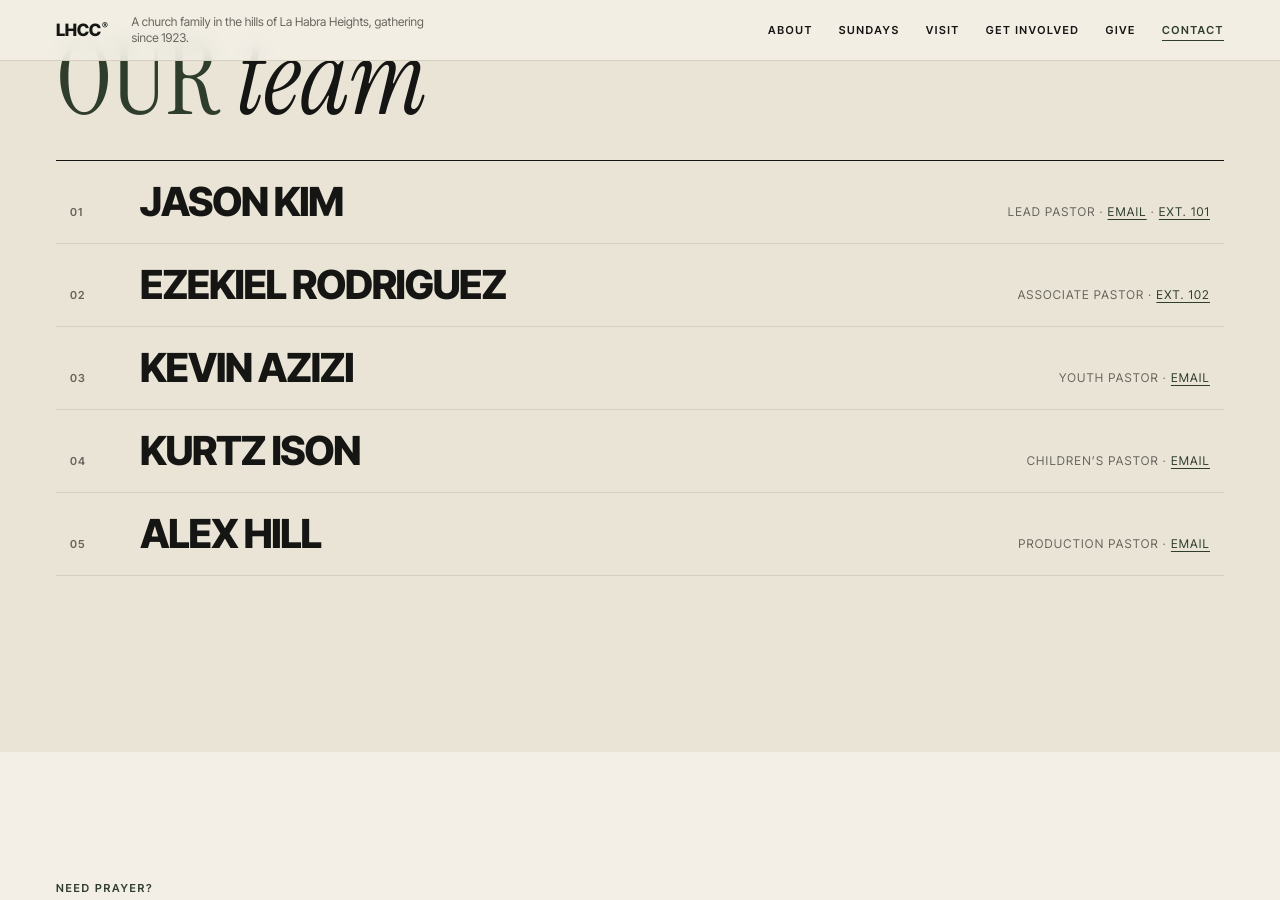
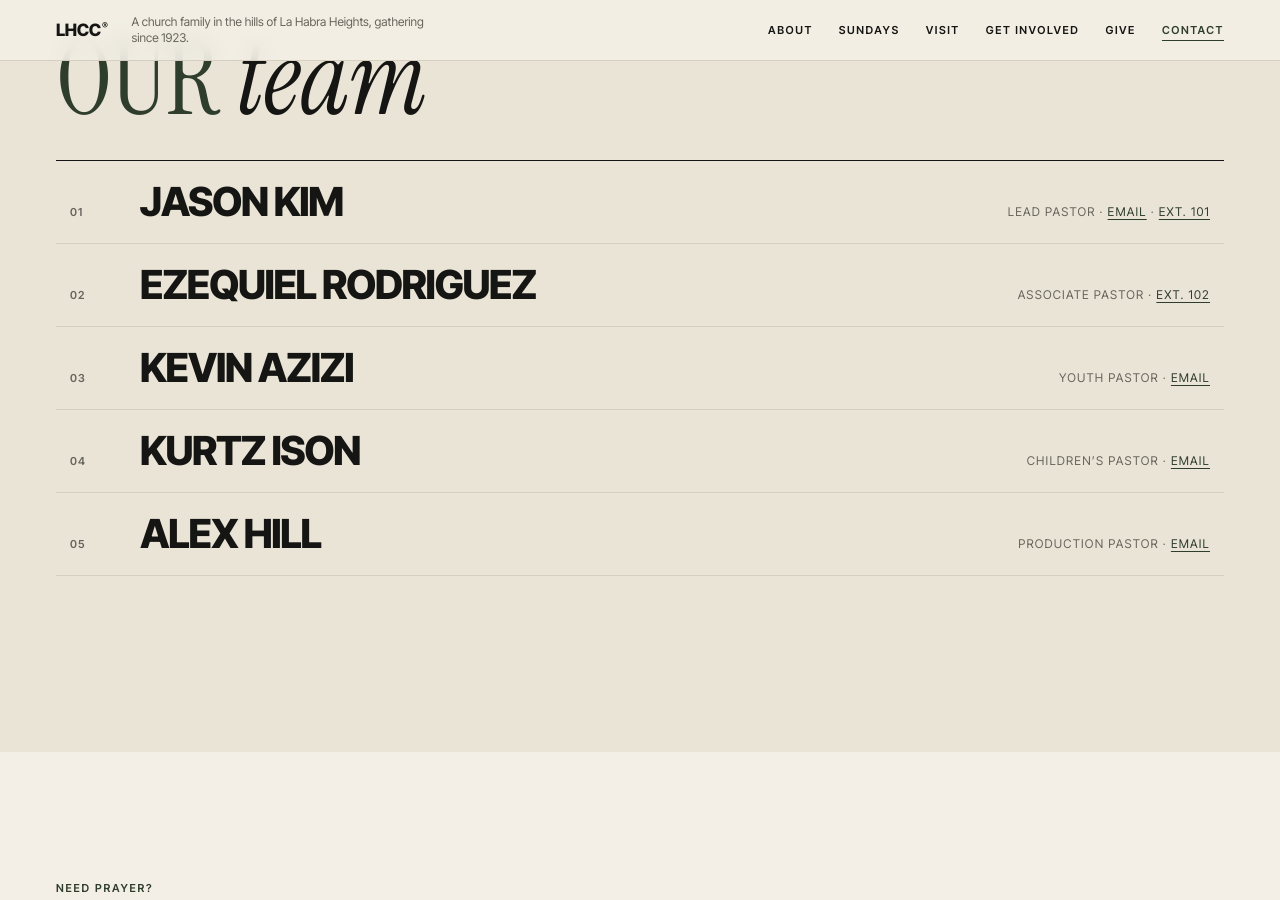
Before and after one commit to lahabrachristian/lahabrachristian.github.io, a Jekyll site: the page built from contact.html, in a window 1280 px wide and 900 px high, scrolled down 898 px. Built offline with Jekyll 4.4.1, drawn with Linux system fonts in a browser that asks for light colours.

Commit message:
Update _data/pastors.yml (via Pages CMS)

```diff
--- a/_data/pastors.yml
+++ b/_data/pastors.yml
@@ -1,20 +1,16 @@
 - name: Jason Kim
   role: Lead Pastor
   email: pastorjason@lahabrachristianchurch.com
-  extension: '101'
-- name: Ezekiel Rodriguez
+  extension: "101"
+- name: Ezequiel Rodriguez
   role: Associate Pastor
-  email: ''
-  extension: '102'
+  extension: "102"
 - name: Kevin Azizi
   role: Youth Pastor
   email: kevin@lahabrachristianchurch.com
-  extension: ''
 - name: Kurtz Ison
   role: Children’s Pastor
   email: kurtz.ison@lahabrachristianchurch.com
-  extension: ''
 - name: Alex Hill
   role: Production Pastor
   email: alex@lahabrachristianchurch.com
-  extension: ''
```
